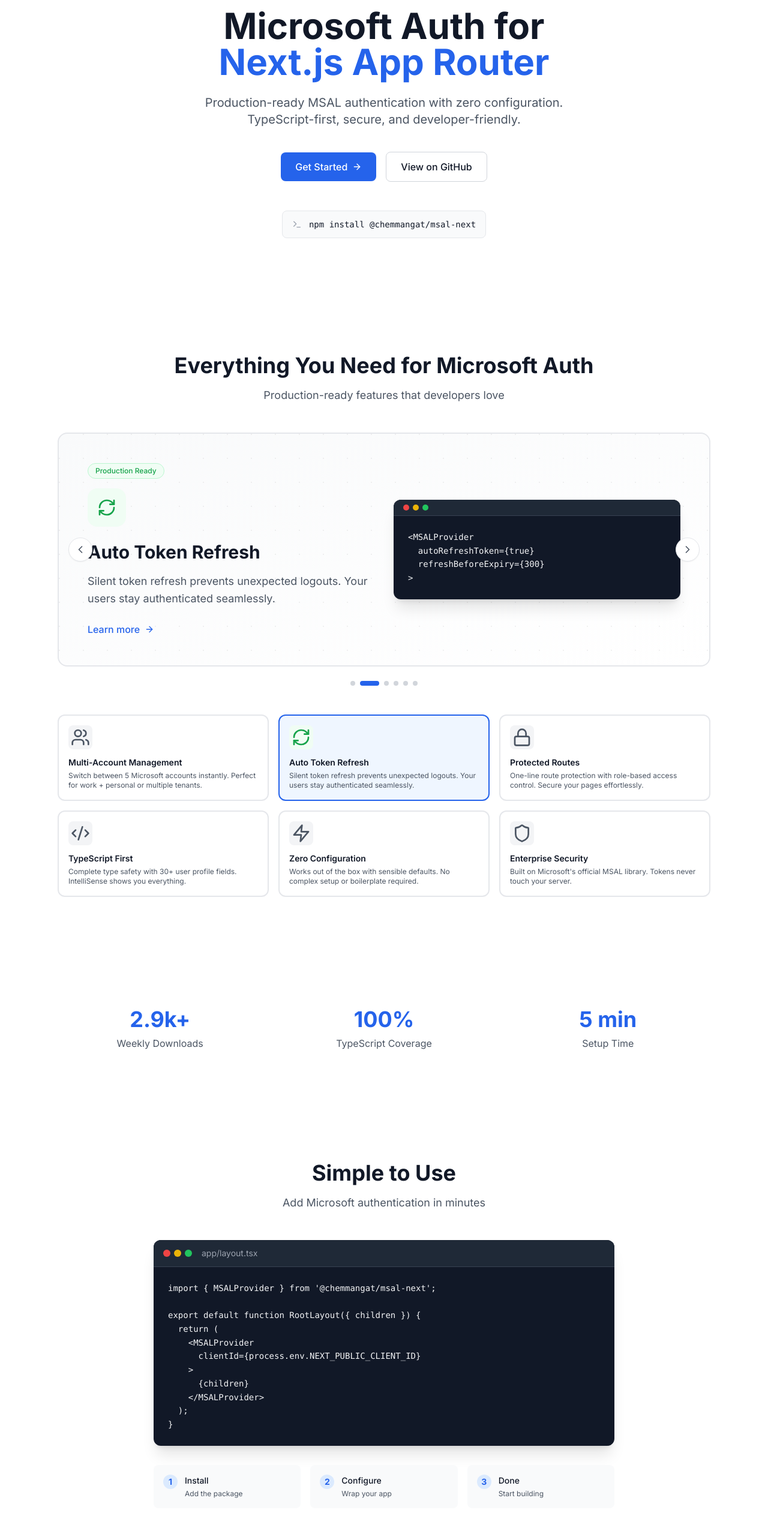
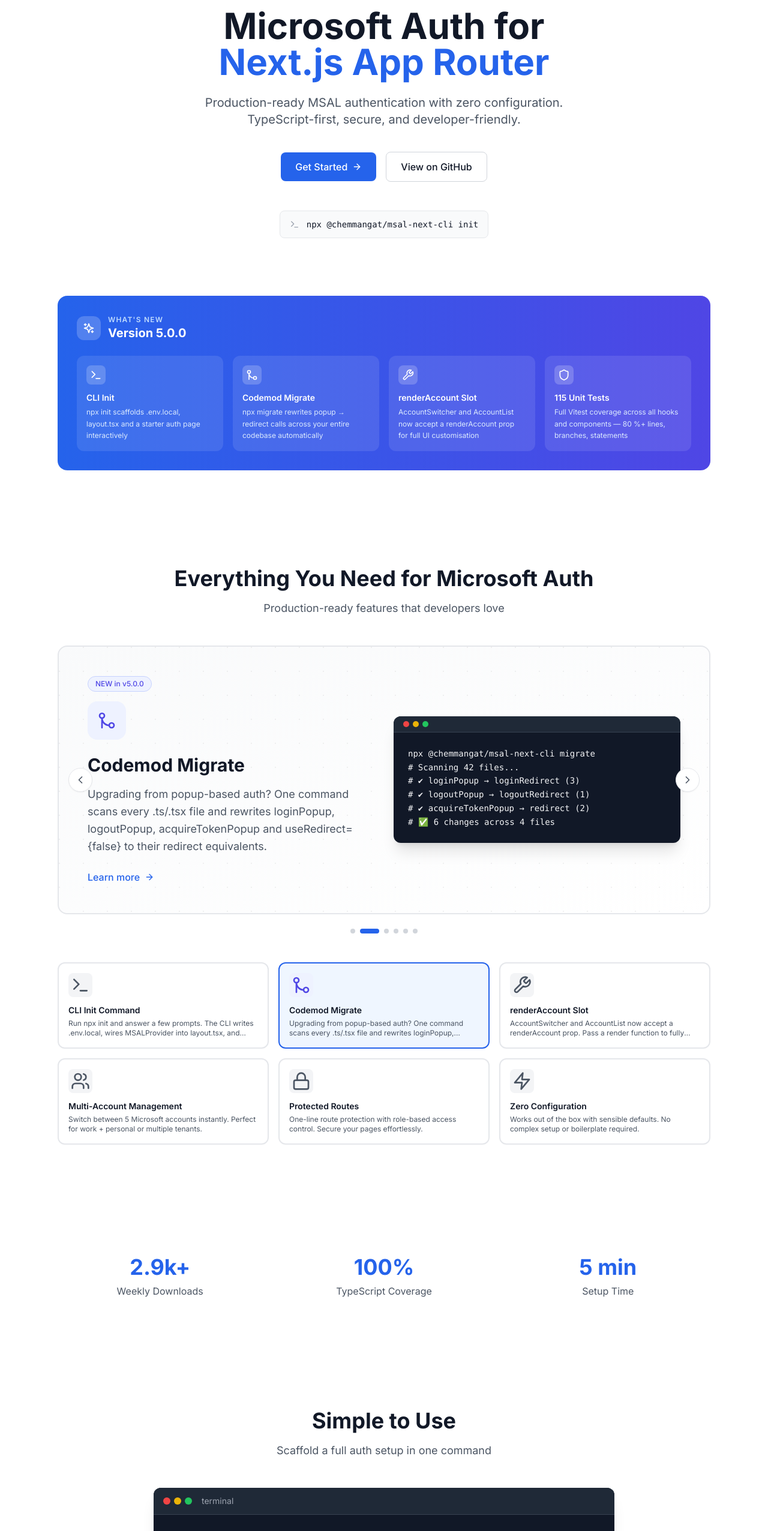
Before and after one commit to Chemmangat/msal-next, a Next.js app: page / in a window 1280 px wide. Shown: the part 234-2786 px from the top of the page at 60% size. Built offline with nearby package versions, Linux system fonts and the light colour scheme; no server answers.

Commit message:
chore: updated content

```diff
--- a/packages/core/package.json
+++ b/packages/core/package.json
@@ -1,6 +1,6 @@
 {
   "name": "@chemmangat/msal-next",
-  "version": "5.0.0",
+  "version": "5.0.1",
   "description": "Production-ready Microsoft/Azure AD authentication for Next.js App Router. Zero-config setup, TypeScript-first, multi-account support, auto token refresh. The easiest way to add Microsoft login to your Next.js app.",
   "main": "./dist/index.js",
   "module": "./dist/index.mjs",
--- a/src/app/page.tsx
+++ b/src/app/page.tsx
@@ -1,7 +1,7 @@
 'use client';
 
 import { motion, AnimatePresence } from 'framer-motion';
-import { ArrowRight, BookOpen, Github, Check, Zap, Shield, Code2, Terminal, Users, RefreshCw, Lock, Sparkles, TrendingUp, Award, ChevronLeft, ChevronRight } from 'lucide-react';
+import { ArrowRight, BookOpen, Github, Check, Zap, Shield, Code2, Terminal, Users, RefreshCw, Lock, Sparkles, TrendingUp, Award, ChevronLeft, ChevronRight, Wrench, GitMerge } from 'lucide-react';
 import Link from 'next/link';
 import { useState, useEffect } from 'react';
 
@@ -54,7 +54,7 @@
           >
             <div className="inline-flex items-center gap-2 px-3 py-1 bg-blue-50 border border-blue-200 rounded-full mb-6">
               <Sparkles className="w-4 h-4 text-blue-600" />
-              <span className="text-blue-600 text-sm font-medium">v4.2.0 - Multi-Account Management</span>
+              <span className="text-blue-600 text-sm font-medium">v5.0.0 — CLI, Codemods &amp; Custom Slots</span>
             </div>
 
             <h1 className="text-4xl sm:text-5xl lg:text-6xl font-bold text-gray-900 mb-6 leading-tight">
@@ -91,9 +91,56 @@
             {/* Install Command */}
             <div className="inline-flex items-center gap-3 px-4 py-3 bg-gray-50 border border-gray-200 rounded-lg">
               <Terminal className="w-4 h-4 text-gray-400" />
-              <code className="text-sm text-gray-900">npm install @chemmangat/msal-next</code>
+              <code className="text-sm text-gray-900">npx @chemmangat/msal-next-cli init</code>
             </div>
           </motion.div>
+        </div>
+      </section>
+
+      {/* v5.0.0 What's New Banner */}
+      <section className="max-w-6xl mx-auto px-4 sm:px-6 lg:px-8 pb-16">
+        <div className="bg-gradient-to-r from-blue-600 to-indigo-600 rounded-2xl p-8 text-white">
+          <div className="flex items-center gap-3 mb-6">
+            <div className="w-10 h-10 bg-white/20 rounded-xl flex items-center justify-center">
+              <Sparkles className="w-5 h-5 text-white" />
+            </div>
+            <div>
+              <div className="text-xs font-semibold uppercase tracking-widest text-blue-200">What&apos;s new</div>
+              <div className="text-xl font-bold">Version 5.0.0</div>
+            </div>
+          </div>
+          <div className="grid sm:grid-cols-2 lg:grid-cols-4 gap-4">
+            {[
+              {
+                icon: <Terminal className="w-5 h-5" />,
+                title: 'CLI Init',
+                desc: 'npx init scaffolds .env.local, layout.tsx and a starter auth page interactively',
+              },
+              {
+                icon: <GitMerge className="w-5 h-5" />,
+                title: 'Codemod Migrate',
+                desc: 'npx migrate rewrites popup → redirect calls across your entire codebase automatically',
+              },
+              {
+                icon: <Wrench className="w-5 h-5" />,
+                title: 'renderAccount Slot',
+                desc: 'AccountSwitcher and AccountList now accept a renderAccount prop for full UI customisation',
+              },
+              {
+                icon: <Shield className="w-5 h-5" />,
+                title: '115 Unit Tests',
+                desc: 'Full Vitest coverage across all hooks and components — 80 %+ lines, branches, statements',
+              },
+            ].map((item) => (
+              <div key={item.title} className="bg-white/10 rounded-xl p-4">
+                <div className="w-8 h-8 bg-white/20 rounded-lg flex items-center justify-center mb-3">
+                  {item.icon}
+                </div>
+                <div className="font-semibold text-sm mb-1">{item.title}</div>
+                <div className="text-blue-100 text-xs leading-relaxed">{item.desc}</div>
+              </div>
+            ))}
+          </div>
         </div>
       </section>
 
@@ -133,7 +180,7 @@
       <section className="max-w-6xl mx-auto px-4 sm:px-6 lg:px-8 py-16 sm:py-24">
         <div className="text-center mb-12">
           <h2 className="text-3xl sm:text-4xl font-bold text-gray-900 mb-4">Simple to Use</h2>
-          <p className="text-lg text-gray-600">Add Microsoft authentication in minutes</p>
+          <p className="text-lg text-gray-600">Scaffold a full auth setup in one command</p>
         </div>
 
         <div className="max-w-3xl mx-auto">
@@ -144,55 +191,40 @@
                 <div className="w-3 h-3 rounded-full bg-yellow-500" />
                 <div className="w-3 h-3 rounded-full bg-green-500" />
               </div>
-              <span className="ml-2 text-sm text-gray-400">app/layout.tsx</span>
+              <span className="ml-2 text-sm text-gray-400">terminal</span>
             </div>
             <div className="p-6 overflow-x-auto">
               <pre className="text-sm leading-relaxed">
                 <code className="text-gray-100">
-{`import { MSALProvider } from '@chemmangat/msal-next';
+{`# Scaffold everything interactively
+npx @chemmangat/msal-next-cli init
 
-export default function RootLayout({ children }) {
-  return (
-    <MSALProvider
-      clientId={process.env.NEXT_PUBLIC_CLIENT_ID}
-    >
-      {children}
-    </MSALProvider>
-  );
-}`}
+# Migrate popup → redirect calls
+npx @chemmangat/msal-next-cli migrate
+
+# Or install the package directly
+npm install @chemmangat/msal-next`}
                 </code>
               </pre>
             </div>
           </div>
 
           <div className="mt-8 grid sm:grid-cols-3 gap-4">
-            <div className="flex items-start gap-3 p-4 bg-gray-50 rounded-lg">
-              <div className="w-6 h-6 bg-blue-100 rounded-full flex items-center justify-center flex-shrink-0">
-                <span className="text-blue-600 text-sm font-bold">1</span>
+            {[
+              { step: '1', title: 'Run init', desc: 'CLI asks for client ID, tenant, cache location' },
+              { step: '2', title: 'Auto-wired', desc: '.env.local, layout.tsx and auth page created' },
+              { step: '3', title: 'Done', desc: 'Sign in with Microsoft works immediately' },
+            ].map((s) => (
+              <div key={s.step} className="flex items-start gap-3 p-4 bg-gray-50 rounded-lg">
+                <div className="w-6 h-6 bg-blue-100 rounded-full flex items-center justify-center flex-shrink-0">
+                  <span className="text-blue-600 text-sm font-bold">{s.step}</span>
+                </div>
+                <div>
+                  <div className="font-medium text-gray-900 text-sm">{s.title}</div>
+                  <div className="text-gray-600 text-xs mt-1">{s.desc}</div>
+                </div>
               </div>
-              <div>
-                <div className="font-medium text-gray-900 text-sm">Install</div>
-                <div className="text-gray-600 text-xs mt-1">Add the package</div>
-              </div>
-            </div>
-            <div className="flex items-start gap-3 p-4 bg-gray-50 rounded-lg">
-              <div className="w-6 h-6 bg-blue-100 rounded-full flex items-center justify-center flex-shrink-0">
-                <span className="text-blue-600 text-sm font-bold">2</span>
-              </div>
-              <div>
-                <div className="font-medium text-gray-900 text-sm">Configure</div>
-                <div className="text-gray-600 text-xs mt-1">Wrap your app</div>
-              </div>
-            </div>
-            <div className="flex items-start gap-3 p-4 bg-gray-50 rounded-lg">
-              <div className="w-6 h-6 bg-blue-100 rounded-full flex items-center justify-center flex-shrink-0">
-                <span className="text-blue-600 text-sm font-bold">3</span>
-              </div>
-              <div>
-                <div className="font-medium text-gray-900 text-sm">Done</div>
-                <div className="text-gray-600 text-xs mt-1">Start building</div>
-              </div>
-            </div>
+            ))}
           </div>
         </div>
       </section>
@@ -221,7 +253,7 @@
         <div className="max-w-6xl mx-auto px-4 sm:px-6 lg:px-8 py-8">
           <div className="flex flex-col sm:flex-row items-center justify-between gap-4">
             <p className="text-gray-600 text-sm">
-              © 2024 @chemmangat/msal-next. MIT License.
+              © 2025 @chemmangat/msal-next · v5.0.0 · MIT License
             </p>
             <div className="flex items-center gap-6">
               <a
@@ -260,98 +292,104 @@
 
   const features = [
     {
+      icon: <Terminal className="w-8 h-8" />,
+      title: 'CLI Init Command',
+      description: 'Run npx init and answer a few prompts. The CLI writes .env.local, wires MSALProvider into layout.tsx, and creates a starter auth page — no boilerplate to copy.',
+      badge: 'NEW in v5.0.0',
+      color: 'blue',
+      code: `npx @chemmangat/msal-next-cli init
+# ✔ Client ID?  97f1e8c5-...
+# ✔ Tenant ID?  common
+# ✔ Cache?      sessionStorage
+# ✅ .env.local created
+# ✅ layout.tsx updated
+# ✅ app/auth/page.tsx created`,
+    },
+    {
+      icon: <GitMerge className="w-8 h-8" />,
+      title: 'Codemod Migrate',
+      description: 'Upgrading from popup-based auth? One command scans every .ts/.tsx file and rewrites loginPopup, logoutPopup, acquireTokenPopup and useRedirect={false} to their redirect equivalents.',
+      badge: 'NEW in v5.0.0',
+      color: 'indigo',
+      code: `npx @chemmangat/msal-next-cli migrate
+# Scanning 42 files...
+# ✔ loginPopup → loginRedirect (3)
+# ✔ logoutPopup → logoutRedirect (1)
+# ✔ acquireTokenPopup → redirect (2)
+# ✅ 6 changes across 4 files`,
+    },
+    {
+      icon: <Wrench className="w-8 h-8" />,
+      title: 'renderAccount Slot',
+      description: 'AccountSwitcher and AccountList now accept a renderAccount prop. Pass a render function to fully control how each account row looks — avatars, badges, custom layouts, anything.',
+      badge: 'NEW in v5.0.0',
+      color: 'purple',
+      code: `<AccountSwitcher
+  renderAccount={(account, isActive) => (
+    <div className={isActive ? 'font-bold' : ''}>
+      <img src={account.photo} />
+      {account.name}
+    </div>
+  )}
+/>`,
+    },
+    {
       icon: <Users className="w-8 h-8" />,
-      title: "Multi-Account Management",
-      description: "Switch between 5 Microsoft accounts instantly. Perfect for work + personal or multiple tenants.",
-      badge: "NEW in v4.2.0",
-      color: "blue",
+      title: 'Multi-Account Management',
+      description: 'Switch between 5 Microsoft accounts instantly. Perfect for work + personal or multiple tenants.',
+      badge: 'Since v4.2.0',
+      color: 'green',
       code: `<AccountSwitcher
   showAvatars={true}
   maxAccounts={5}
+  onSwitch={(account) => console.log(account.name)}
 />`,
     },
     {
-      icon: <RefreshCw className="w-8 h-8" />,
-      title: "Auto Token Refresh",
-      description: "Silent token refresh prevents unexpected logouts. Your users stay authenticated seamlessly.",
-      badge: "Production Ready",
-      color: "green",
-      code: `<MSALProvider
-  autoRefreshToken={true}
-  refreshBeforeExpiry={300}
->`,
-    },
-    {
       icon: <Lock className="w-8 h-8" />,
-      title: "Protected Routes",
-      description: "One-line route protection with role-based access control. Secure your pages effortlessly.",
-      badge: "Zero Config",
-      color: "purple",
+      title: 'Protected Routes',
+      description: 'One-line route protection with role-based access control. Secure your pages effortlessly.',
+      badge: 'Zero Config',
+      color: 'red',
       code: `<AuthGuard>
   <ProtectedContent />
-</AuthGuard>`,
-    },
-    {
-      icon: <Code2 className="w-8 h-8" />,
-      title: "TypeScript First",
-      description: "Complete type safety with 30+ user profile fields. IntelliSense shows you everything.",
-      badge: "100% Typed",
-      color: "indigo",
-      code: `const { profile } = useUserProfile();
-// profile.displayName
-// profile.department
-// profile.jobTitle`,
+</AuthGuard>
+
+// or with roles
+export default withPageAuth(Dashboard, {
+  required: true,
+  roles: ['Admin'],
+})`,
     },
     {
       icon: <Zap className="w-8 h-8" />,
-      title: "Zero Configuration",
-      description: "Works out of the box with sensible defaults. No complex setup or boilerplate required.",
-      badge: "5 Min Setup",
-      color: "yellow",
-      code: `<MSALProvider clientId="...">
+      title: 'Zero Configuration',
+      description: 'Works out of the box with sensible defaults. No complex setup or boilerplate required.',
+      badge: '5 Min Setup',
+      color: 'yellow',
+      code: `<MSALProvider
+  clientId={process.env.NEXT_PUBLIC_CLIENT_ID}
+  autoRefreshToken={true}
+>
   <MicrosoftSignInButton />
 </MSALProvider>`,
-    },
-    {
-      icon: <Shield className="w-8 h-8" />,
-      title: "Enterprise Security",
-      description: "Built on Microsoft's official MSAL library. Tokens never touch your server.",
-      badge: "Secure by Default",
-      color: "red",
-      code: `// Client-side only
-// No server-side tokens
-// HTTPS enforced
-// Automatic sanitization`,
     },
   ];
 
   useEffect(() => {
     if (!isAutoPlaying) return;
-
     const interval = setInterval(() => {
       setCurrentIndex((prev) => (prev + 1) % features.length);
     }, 5000);
-
     return () => clearInterval(interval);
   }, [isAutoPlaying, features.length]);
 
-  const goToNext = () => {
-    setIsAutoPlaying(false);
-    setCurrentIndex((prev) => (prev + 1) % features.length);
-  };
-
-  const goToPrev = () => {
-    setIsAutoPlaying(false);
-    setCurrentIndex((prev) => (prev - 1 + features.length) % features.length);
-  };
-
-  const goToSlide = (index: number) => {
-    setIsAutoPlaying(false);
-    setCurrentIndex(index);
-  };
+  const goToNext = () => { setIsAutoPlaying(false); setCurrentIndex((prev) => (prev + 1) % features.length); };
+  const goToPrev = () => { setIsAutoPlaying(false); setCurrentIndex((prev) => (prev - 1 + features.length) % features.length); };
+  const goToSlide = (index: number) => { setIsAutoPlaying(false); setCurrentIndex(index); };
 
   const currentFeature = features[currentIndex];
-  const colorClasses = {
+  const colorClasses: Record<string, string> = {
     blue: 'bg-blue-50 text-blue-600 border-blue-200',
     green: 'bg-green-50 text-green-600 border-green-200',
     purple: 'bg-purple-50 text-purple-600 border-purple-200',
@@ -362,14 +400,9 @@
 
   return (
     <div className="relative">
-      {/* Main Carousel Card */}
       <div className="relative bg-gradient-to-br from-gray-50 to-white border-2 border-gray-200 rounded-2xl p-8 sm:p-12 overflow-hidden">
-        {/* Background Pattern */}
         <div className="absolute inset-0 opacity-5">
-          <div className="absolute inset-0" style={{
-            backgroundImage: 'radial-gradient(circle at 1px 1px, rgb(0 0 0) 1px, transparent 0)',
-            backgroundSize: '40px 40px'
-          }} />
+          <div className="absolute inset-0" style={{ backgroundImage: 'radial-gradient(circle at 1px 1px, rgb(0 0 0) 1px, transparent 0)', backgroundSize: '40px 40px' }} />
         </div>
 
         <AnimatePresence mode="wait">
@@ -382,34 +415,21 @@
             className="relative z-10"
           >
             <div className="grid lg:grid-cols-2 gap-8 items-center">
-              {/* Left: Feature Info */}
               <div>
-                <div className={`inline-flex items-center gap-2 px-3 py-1 rounded-full text-xs font-medium mb-4 border ${colorClasses[currentFeature.color as keyof typeof colorClasses]}`}>
+                <div className={`inline-flex items-center gap-2 px-3 py-1 rounded-full text-xs font-medium mb-4 border ${colorClasses[currentFeature.color]}`}>
                   {currentFeature.badge}
                 </div>
-
-                <div className={`w-16 h-16 rounded-2xl flex items-center justify-center mb-6 ${colorClasses[currentFeature.color as keyof typeof colorClasses]}`}>
+                <div className={`w-16 h-16 rounded-2xl flex items-center justify-center mb-6 ${colorClasses[currentFeature.color]}`}>
                   {currentFeature.icon}
                 </div>
-
-                <h3 className="text-3xl font-bold text-gray-900 mb-4">
-                  {currentFeature.title}
-                </h3>
-
-                <p className="text-lg text-gray-600 mb-6 leading-relaxed">
-                  {currentFeature.description}
-                </p>
-
-                <Link
-                  href="/docs"
-                  className="inline-flex items-center gap-2 text-blue-600 hover:text-blue-700 font-medium group"
-                >
+                <h3 className="text-3xl font-bold text-gray-900 mb-4">{currentFeature.title}</h3>
+                <p className="text-lg text-gray-600 mb-6 leading-relaxed">{currentFeature.description}</p>
+                <Link href="/docs" className="inline-flex items-center gap-2 text-blue-600 hover:text-blue-700 font-medium group">
                   Learn more
                   <ArrowRight className="w-4 h-4 group-hover:translate-x-1 transition-transform" />
                 </Link>
               </div>
 
-              {/* Right: Code Example */}
               <div className="bg-gray-900 rounded-xl overflow-hidden shadow-xl">
                 <div className="bg-gray-800 px-4 py-2 flex items-center gap-2 border-b border-gray-700">
                   <div className="flex gap-1.5">
@@ -419,72 +439,44 @@
                   </div>
                 </div>
                 <div className="p-6">
-                  <pre className="text-sm leading-relaxed">
-                    <code className="text-gray-100">{currentFeature.code}</code>
-                  </pre>
+                  <pre className="text-sm leading-relaxed"><code className="text-gray-100">{currentFeature.code}</code></pre>
                 </div>
               </div>
             </div>
           </motion.div>
         </AnimatePresence>
 
-        {/* Navigation Arrows */}
-        <button
-          onClick={goToPrev}
-          className="absolute left-4 top-1/2 -translate-y-1/2 w-10 h-10 bg-white border border-gray-200 rounded-full flex items-center justify-center hover:bg-gray-50 transition-colors shadow-sm z-20"
-          aria-label="Previous feature"
-        >
+        <button onClick={goToPrev} className="absolute left-4 top-1/2 -translate-y-1/2 w-10 h-10 bg-white border border-gray-200 rounded-full flex items-center justify-center hover:bg-gray-50 transition-colors shadow-sm z-20" aria-label="Previous feature">
           <ChevronLeft className="w-5 h-5 text-gray-600" />
         </button>
-
-        <button
-          onClick={goToNext}
-          className="absolute right-4 top-1/2 -translate-y-1/2 w-10 h-10 bg-white border border-gray-200 rounded-full flex items-center justify-center hover:bg-gray-50 transition-colors shadow-sm z-20"
-          aria-label="Next feature"
-        >
+        <button onClick={goToNext} className="absolute right-4 top-1/2 -translate-y-1/2 w-10 h-10 bg-white border border-gray-200 rounded-full flex items-center justify-center hover:bg-gray-50 transition-colors shadow-sm z-20" aria-label="Next feature">
           <ChevronRight className="w-5 h-5 text-gray-600" />
         </button>
       </div>
 
-      {/* Dots Navigation */}
       <div className="flex items-center justify-center gap-2 mt-6">
         {features.map((_, index) => (
           <button
             key={index}
             onClick={() => goToSlide(index)}
-            className={`transition-all ${
-              index === currentIndex
-                ? 'w-8 h-2 bg-blue-600'
-                : 'w-2 h-2 bg-gray-300 hover:bg-gray-400'
-            } rounded-full`}
+            className={`transition-all ${index === currentIndex ? 'w-8 h-2 bg-blue-600' : 'w-2 h-2 bg-gray-300 hover:bg-gray-400'} rounded-full`}
             aria-label={`Go to feature ${index + 1}`}
           />
         ))}
       </div>
 
-      {/* Feature Grid Below Carousel */}
       <div className="grid sm:grid-cols-2 lg:grid-cols-3 gap-4 mt-12">
         {features.map((feature, index) => (
           <button
             key={index}
             onClick={() => goToSlide(index)}
-            className={`p-4 text-left rounded-xl border-2 transition-all ${
-              index === currentIndex
-                ? 'border-blue-600 bg-blue-50'
-                : 'border-gray-200 bg-white hover:border-gray-300'
-            }`}
+            className={`p-4 text-left rounded-xl border-2 transition-all ${index === currentIndex ? 'border-blue-600 bg-blue-50' : 'border-gray-200 bg-white hover:border-gray-300'}`}
           >
-            <div className={`w-10 h-10 rounded-lg flex items-center justify-center mb-3 ${
-              index === currentIndex ? colorClasses[feature.color as keyof typeof colorClasses] : 'bg-gray-100 text-gray-600'
-            }`}>
+            <div className={`w-10 h-10 rounded-lg flex items-center justify-center mb-3 ${index === currentIndex ? colorClasses[feature.color] : 'bg-gray-100 text-gray-600'}`}>
               {feature.icon}
             </div>
-            <h4 className="font-semibold text-gray-900 text-sm mb-1">
-              {feature.title}
-            </h4>
-            <p className="text-gray-600 text-xs line-clamp-2">
-              {feature.description}
-            </p>
+            <h4 className="font-semibold text-gray-900 text-sm mb-1">{feature.title}</h4>
+            <p className="text-gray-600 text-xs line-clamp-2">{feature.description}</p>
           </button>
         ))}
       </div>
```
Also changed, not shown: packages/core/README.md, 1 other file (tests, documents, lock files or other folders).
